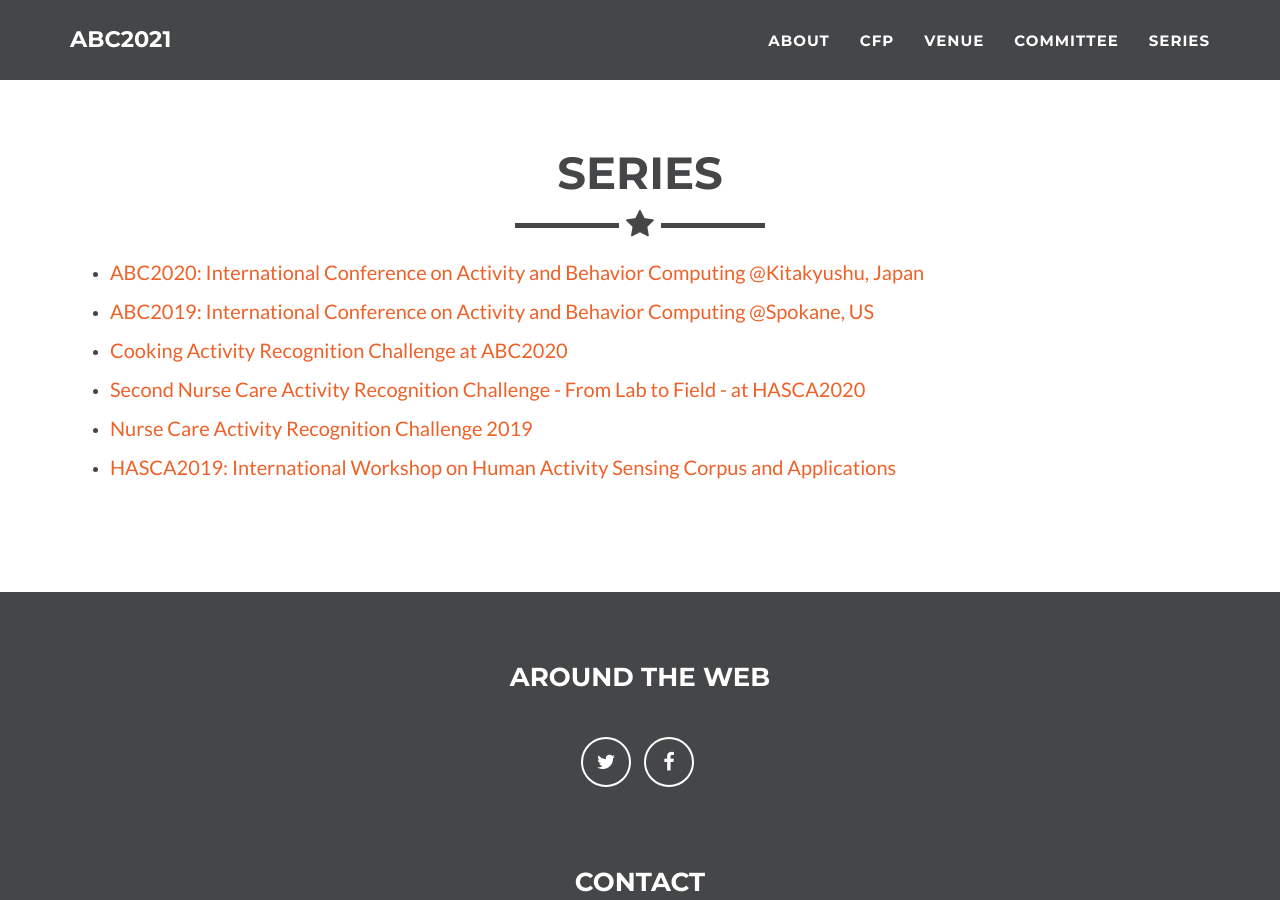
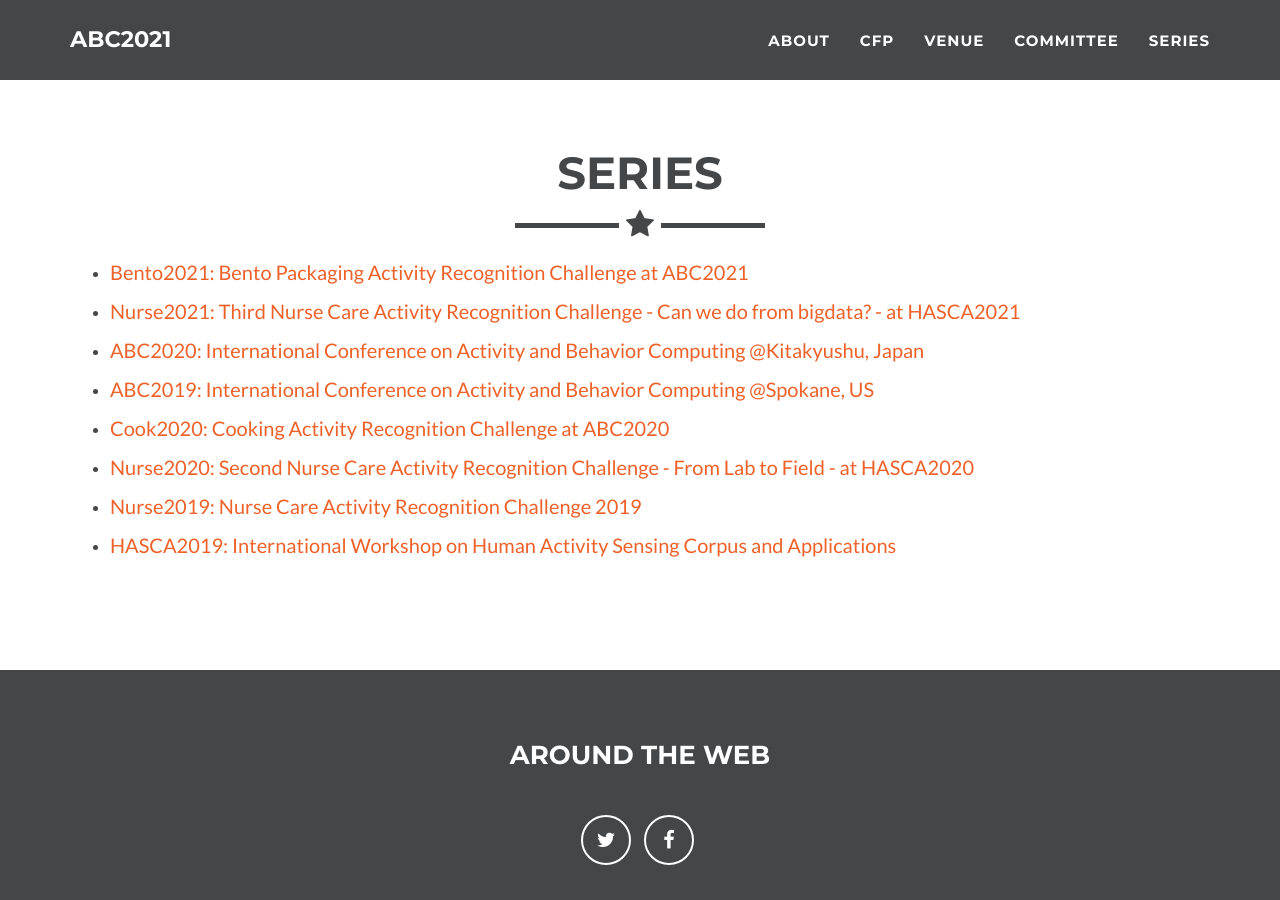
Before and after one commit to abc-research/abc-research.github.io, a Jekyll site: the page built from index.html, in a window 1280 px wide and 900 px high, scrolled down 5330 px. Built offline with Jekyll 4.4.1, drawn with Linux system fonts in a browser that asks for light colours; some of the changed text lies outside the part shown.

Commit message:
Update _config.yml

```diff
--- a/_config.yml
+++ b/_config.yml
@@ -234,7 +234,7 @@ cfp:
   category:
     - item: "<b>Regular papers</b>: full technical contents which describe the accuracy and performance of ABC Systems, real deployment cases or application of new paradigms such as deep learning to ABC. "
     - item: "<b>Survey papers</b>: new perspective or new challenges in ABC based on literature survey. We do not welcome just compilations of existing research, but do if it provides new research horizons."
-    - item: "<b>Challenge papers</b>: we will provide a dataset and accept results for activity recognition and papers describing the methods and the results. Please see the <a href='https://abc-research.github.io/???'><b style='color:yellow';>Challenge Site (TBA)</b></a> for details."
+    - item: "<b>Challenge papers</b>: we will provide a dataset and accept results for activity recognition and papers describing the methods and the results. Please see the <a href='https://abc-research.github.io/bento2021'><b style='color:yellow';>Challenge Site)</b></a> for details."
     - item: "<b>Position papers</b>: describe the challenges and future directions of ABC based on  problems that arise when systems are deployed in real settings."
   format:
      - item: "<b>Regular papers</b>: 8-20 pages in single column"
@@ -290,15 +290,19 @@ social:
 #    url: http://github.com/abc-research
 
 series:
+  - text: "Bento2021: Bento Packaging Activity Recognition Challenge at ABC2021"
+    url: https://abc-research.github.io/bento2021
+  - text: "Nurse2021: Third Nurse Care Activity Recognition Challenge - Can we do from bigdata? - at HASCA2021"
+    url: https://abc-research.github.io/nurse2021
   - text: "ABC2020: International Conference on Activity and Behavior Computing @Kitakyushu, Japan"
     url: https://abc-research.github.io/2020
   - text: "ABC2019: International Conference on Activity and Behavior Computing @Spokane, US"
     url: https://abc-research.github.io/2019
-  - text: "Cooking Activity Recognition Challenge at ABC2020"
+  - text: "Cook2020: Cooking Activity Recognition Challenge at ABC2020"
     url: https://abc-research.github.io/cook2020
-  - text: "Second Nurse Care Activity Recognition Challenge - From Lab to Field - at HASCA2020"
+  - text: "Nurse2020: Second Nurse Care Activity Recognition Challenge - From Lab to Field - at HASCA2020"
     url: https://abc-research.github.io/nurse2020
-  - text: "Nurse Care Activity Recognition Challenge 2019"
+  - text: "Nurse2019: Nurse Care Activity Recognition Challenge 2019"
     url: https://hasc-nurse-challenge.github.io
   - text: "HASCA2019: International Workshop on Human Activity Sensing Corpus and Applications"
     url: http://hasca2019.hasc.jp
```
